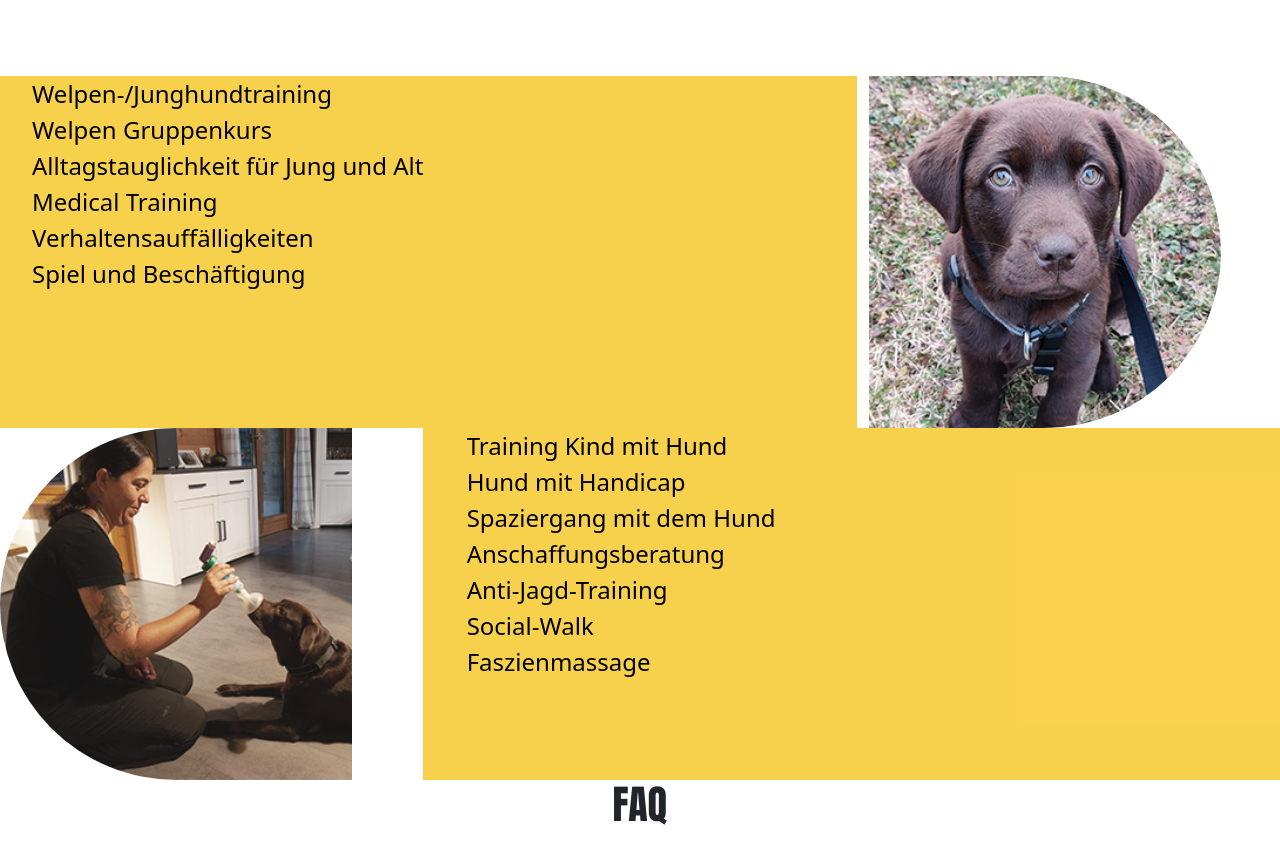
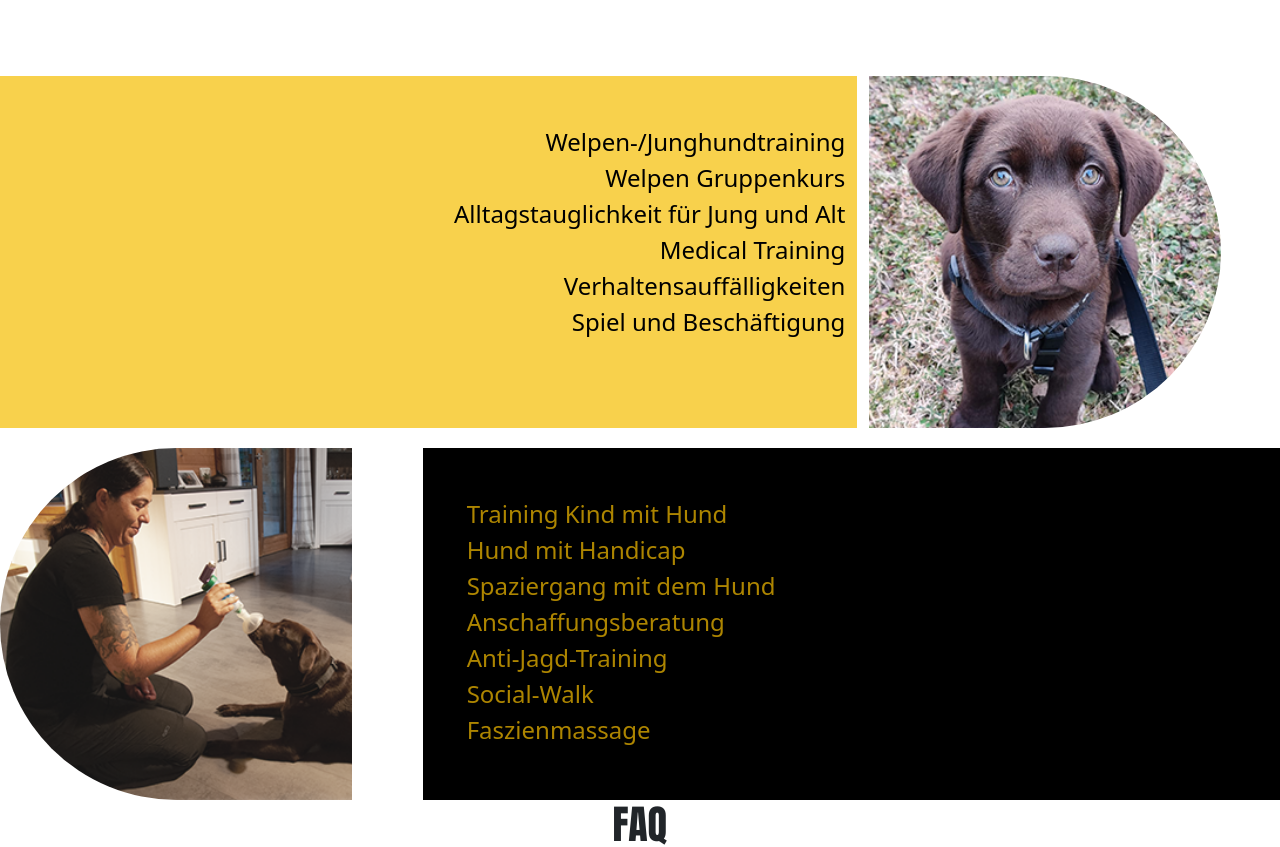
Before and after one commit to Synaron/doggymind, a React (Create React App) app in the folder dogmind/: page / in a window 1280 px wide. Shown: the part 2069-2916 px from the top of the page. Built offline with nearby package versions, Linux system fonts and the light colour scheme.

Commit message:
Add css to style the angebote blocks

```diff
--- a/dogmind/src/App.js
+++ b/dogmind/src/App.js
@@ -29,13 +29,15 @@ function App() {
       <Probleme />
 
       {chunkedData.map((chunk, index) => (
-        <AngeboteBlock
-          key={index}
-          imageUrl={index % 2 === 0 ? Welpe2 : index === 2 ? Anschaffung : MedicalTraining}
-          data={chunk}
-          isFirstBlock={index === 0} // Pass isFirstBlock prop
-          index={index} // Pass the index prop
-        />
+        <div key={index}>
+          <AngeboteBlock
+            imageUrl={index % 2 === 0 ? Welpe2 : index === 2 ? Anschaffung : MedicalTraining}
+            data={chunk}
+            isFirstBlock={index === 0}
+            index={index}
+          />
+          {index < chunkedData.length - 1 && <div style={{ marginBottom: '20px' }}></div>}
+        </div>
       ))}
 
       <FAQ />
--- a/dogmind/src/assets/css/AngeboteBlock.css
+++ b/dogmind/src/assets/css/AngeboteBlock.css
@@ -2,8 +2,28 @@
     font-size: 1.5rem;
     list-style-type:none;
     color: black;
+    display: flex;
+    flex-direction: column; /* Align items horizontally */
+    align-items: flex-end; /* Center items vertically */
+    justify-content: flex-end; /* Center items horizontally */
+    padding-top: 3rem;
+}
+
+#title-list-reverse {
+    color:rgb(246,190,0, 0.7);
+    font-size: 1.5rem;
+    list-style-type:none;
+    display: flex;
+    flex-direction: column; /* Align items horizontally */
+    align-items: flex-start; /* Center items vertically */
+    justify-content: flex-start; /* Center items horizontally */
+    padding-top: 3rem;
 }
 
 #background-angebote{
     background-color: rgb(246,190,0, 0.7);
 }
+
+#background-angebote-reverse{
+    background-color: black;
+}
--- a/dogmind/src/components/AngeboteBlock.js
+++ b/dogmind/src/components/AngeboteBlock.js
@@ -22,17 +22,17 @@ function AngeboteBlock({ imageUrl, data, index }) {
                 ))}
               </ul>
             </Col>
-            <Col md={4}>
+            <Col md={4} className={`ml-auto ${shouldReverse ? 'mr-0' : ''}`}>
               <HalfCirclePic imageUrl={imageUrl} shouldReverse={shouldReverse} />
             </Col>
           </>
         ) : (
           <>
-            <Col md={4}>
+              <Col md={4} className={`ml-auto ${shouldReverse ? 'mr-0' : ''}`}>
               <HalfCirclePic imageUrl={imageUrl} shouldReverse={shouldReverse} />
             </Col>
-            <Col md={8} id="background-angebote">
-              <ul id="title-list">
+            <Col md={8} id="background-angebote-reverse">
+              <ul id="title-list-reverse">
                 {titles.map((title, idx) => (
                   <li key={idx}>{title}</li>
                 ))}
```
